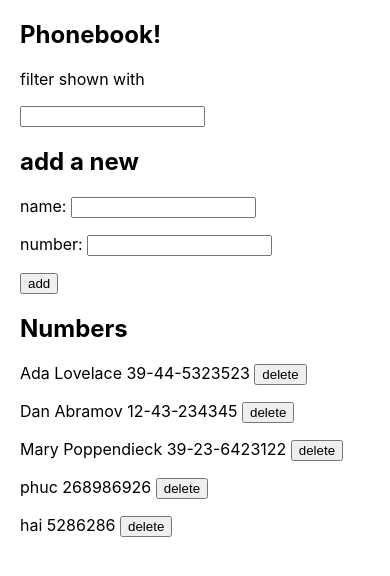
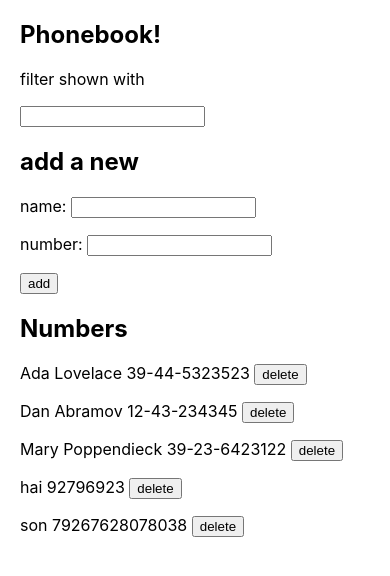
Before and after one commit to haido86/fullstackopen, a React (Create React App) app in the folder part2/phonebook/: page / in a window 390 px wide. Shown: the top 576 px of the page. Built offline with nearby package versions, Linux system fonts and the light colour scheme; data requests are answered from the project's data file.

Commit message:
2.18*: Phonebook step10

```diff
--- a/part2/phonebook/db.json
+++ b/part2/phonebook/db.json
@@ -16,14 +16,14 @@
       "id": 4
     },
     {
-      "name": "phuc",
-      "number": "268986926",
-      "id": 5
+      "name": "hai",
+      "number": "92796923",
+      "id": 6
     },
     {
-      "name": "hai",
-      "number": "5286286",
-      "id": 6
+      "name": "son",
+      "number": "79267628078038",
+      "id": "son"
     }
   ]
 }
--- a/part2/phonebook/src/App.js
+++ b/part2/phonebook/src/App.js
@@ -11,13 +11,10 @@ const App = () => {
   const [filter, setFilter] = useState("");
 
   useEffect(() => {
-    console.log("effect");
     personsInfo.getAll().then((initialPersons) => {
-      console.log("promise fulfilled");
       setPersons(initialPersons);
     });
   }, []);
-  console.log("render", persons.length, "persons");
 
   const addFilter = (event) => {
     event.preventDefault();
@@ -30,14 +27,6 @@ const App = () => {
   const addPerson = (event) => {
     event.preventDefault();
 
-    const isDuplicate =
-      persons.find((person) => person.name === newName) !== undefined;
-
-    if (isDuplicate) {
-      window.alert(`${newName} is already added to phonebook`);
-      return;
-    }
-
     if (newName === "") {
       window.alert(`Name cannot be empty`);
       return;
@@ -48,10 +37,37 @@ const App = () => {
       return;
     }
 
+    const personDuplicate = persons.find((person) => person.name === newName);
+
+    if (personDuplicate) {
+      window.alert(
+        `${newName} is already added to phonebook, replace the old number with a new one?`
+      );
+      {
+        const changedPerson = {
+          ...personDuplicate,
+          number: newNumber,
+        };
+
+        personsInfo
+          .update(personDuplicate.id, changedPerson)
+          .then((returnedPerson) => {
+            setPersons(
+              persons.map((person) =>
+                person.id !== personDuplicate.id ? person : returnedPerson
+              )
+            );
+            setNewName("");
+            setNewNumber("");
+          });
+      }
+      return;
+    }
+
     const person = {
       name: newName,
       number: newNumber,
-      id: persons.length + 1,
+      id: newName,
     };
 
     personsInfo.create(person).then((returnedPerson) => {
--- a/part2/phonebook/src/services/personsInfo.js
+++ b/part2/phonebook/src/services/personsInfo.js
@@ -16,5 +16,10 @@ const eliminate = (id) => {
   return request.then((response) => response.data);
 };
 
+const update = (id, newNumber) => {
+  const request = axios.put(`${baseUrl}/${id}`, newNumber);
+  return request.then((response) => response.data);
+};
+
 // eslint-disable-next-line import/no-anonymous-default-export
-export default { getAll, create, eliminate };
+export default { getAll, create, eliminate, update };
```
